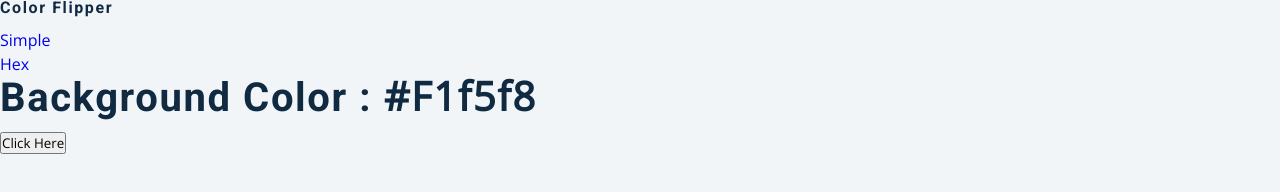
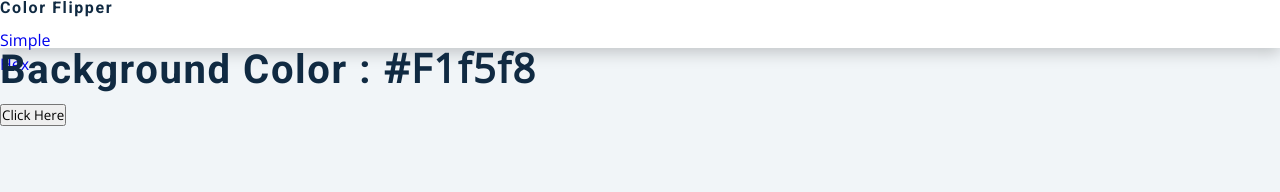
Before and after one commit to aleynaari/Javascript-Color-Flipper, a plain HTML site: page index.html in a window 1280 px wide. Drawn offline with nearby package versions, Linux system fonts and the light colour scheme.

Commit message:
nav color, shadow, display, center

```diff
--- a/style.css
+++ b/style.css
@@ -113,3 +113,13 @@ p {
       line-height: 1;
     }
 }
+
+
+/*Nav*/
+nav{
+    background: var(--clr-white);
+    height: 3rem;
+    align-items: center;
+    display: grid;
+    box-shadow: var(--dark-shadow);
+}
```
